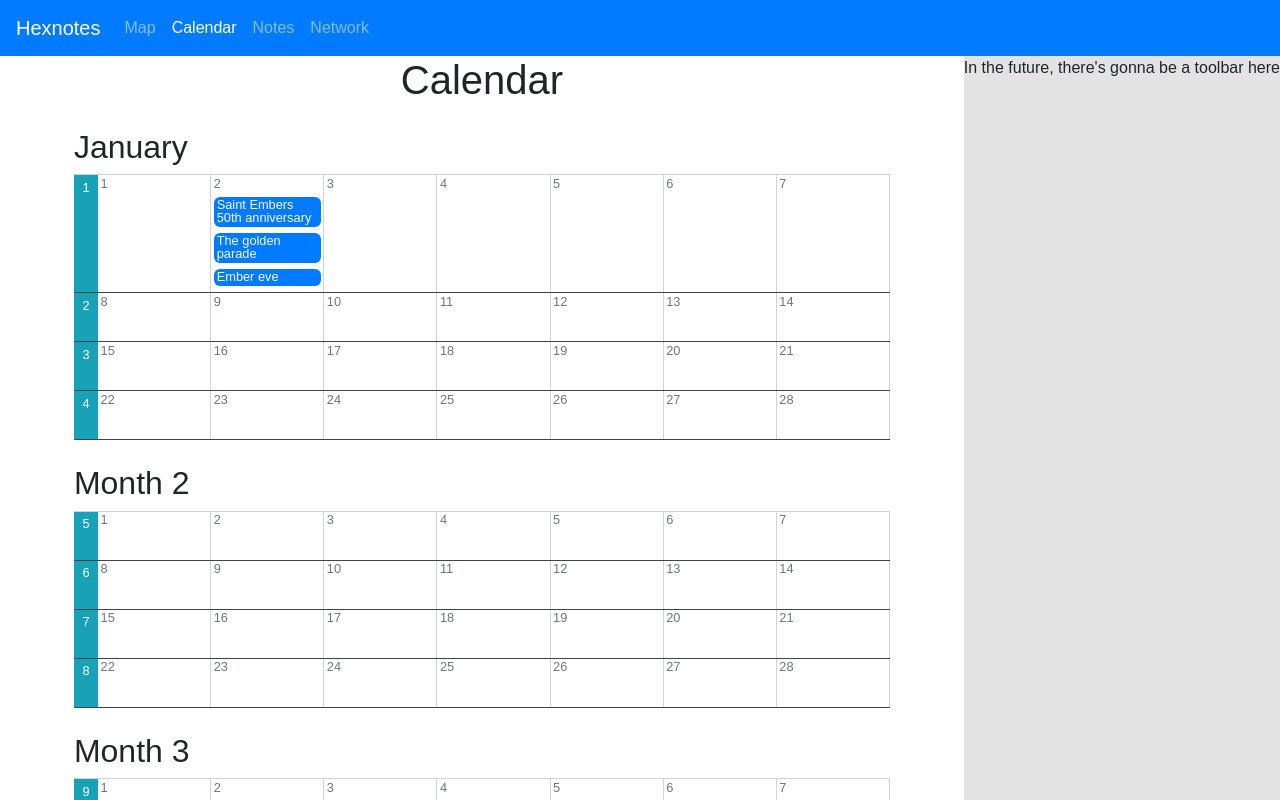
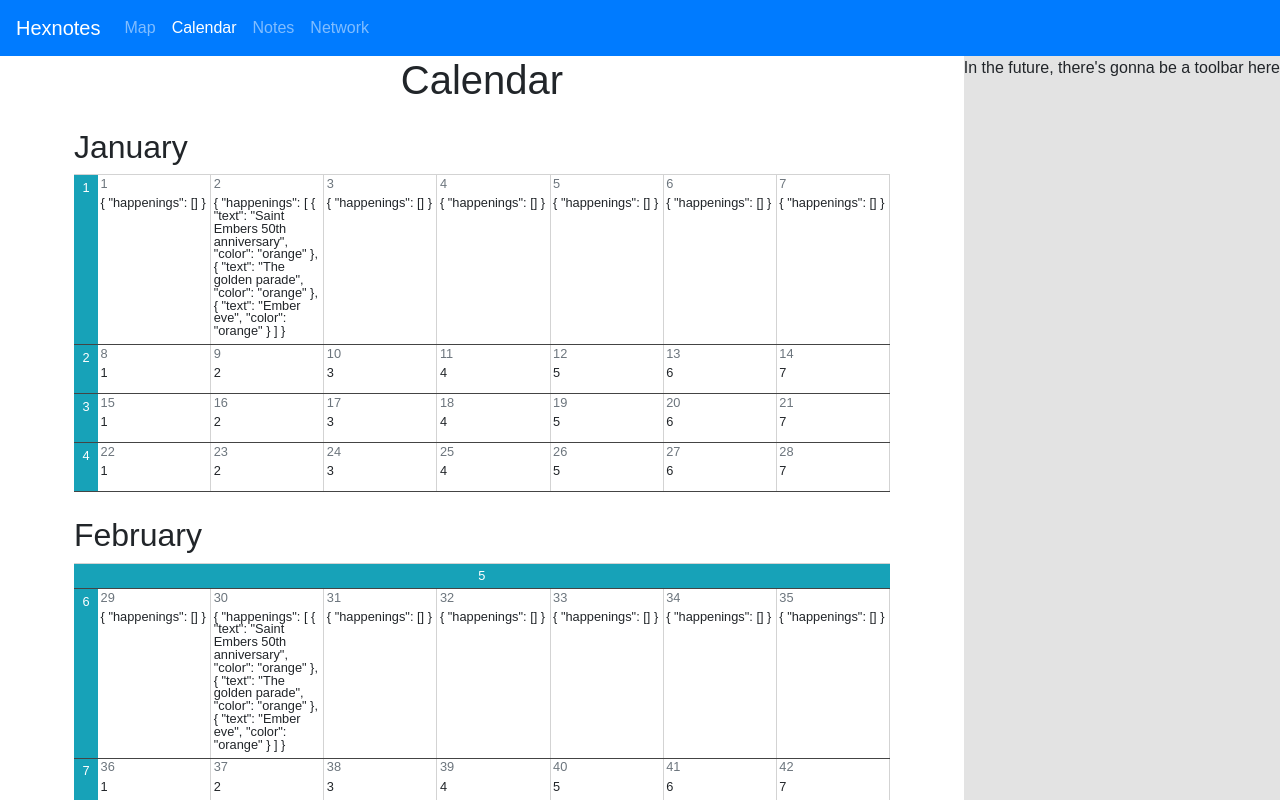
Before and after one commit to Havegum/Hexnotes, a Vue app: page /#/calendar in a window 1280 px wide. Built offline with nearby package versions, Linux system fonts and the light colour scheme; a web font is replaced by a local one.

Commit message:
split calendar by component

```diff
--- a/src/assets/sample_calendar.json
+++ b/src/assets/sample_calendar.json
@@ -50,6 +50,30 @@
               ]
             }
           ]
+        },
+        {
+          "month": "February",
+          "week_count": 4,
+          "weeks": [
+            {},
+            {
+              "day_count": 7,
+              "days": [
+                {},
+                {
+                  "happenings": [
+                    { "text": "Saint Embers 50th anniversary", "color": "orange" },
+                    { "text": "The golden parade", "color": "orange" },
+                    { "text": "Ember eve", "color": "orange" }
+                  ] },
+                {},
+                {},
+                {},
+                {},
+                {}
+              ]
+            }
+          ]
         }
       ]
     }
--- a/src/classes/Calendar.js
+++ b/src/classes/Calendar.js
@@ -26,7 +26,7 @@ class Week {
 
   constructor (options) {
     this.days.lenght = options.day_count
-    for (let i = 0; i < options.days.length; i++) {
+    for (let i = 0; options.days && i < options.days.length; i++) {
       this.days[i] = new Day(options.days[i])
     }
     this.name = options.name
@@ -75,5 +75,7 @@ export default class Calendar {
 
   constructor (options) {
     this.years = options.years.map(y => new Year(y))
+    this.standard_month_names = options.month_names
+    this.standard_day_names = options.day_names
   }
 }
--- /dev/null
+++ b/src/components/Day.vue
@@ -0,0 +1,23 @@
+<template>
+  <div class="day">
+    <p class="label">{{ dotm /*+ w*(week && week.days ? week.days.length : cal.standard_days) */}}</p>
+    <p>{{ day }}</p>
+    <!--
+    <div v-if="day && day.happenings">
+      <div v-for="happening in day.happenings">
+        <p class="bg-primary text-light pill" v-bind:style="{ backgroundColor: happening.color+'  !important' }">{{ happening.text }}</p>
+      </div>
+    </div>
+  -->
+  </div>
+</template>
+
+<script>
+export default {
+  name:'day',
+  props: ['day', 'd', 'dotm']
+}
+</script>
+
+<style lang="css">
+</style>
--- a/src/views/Calendar.vue
+++ b/src/views/Calendar.vue
@@ -1,33 +1,52 @@
 <template>
   <div id="calendar">
     <h1>Calendar</h1>
+
     <div v-for="(month, m) in cal.years[0].months" class="month">
       <h2>{{( month ? month.name : cal.standard_month_names[m] || 'Month ' + (m+1) )}}</h2>
+
       <div v-for="(week, w) in month ? month.weeks : cal.standard_weeks" class="week">
         <div class="week-num label">
           <p v-if="week && week.name">{{ week.name }}</p>
           <p v-else>{{ w+1 + m*(month ? month.weeks.length : cal.standard_weeks) }}</p>
         </div>
-        <div v-for="(day, d) in month && week ? week.days : cal.standard_days" class="day">
-          <p class="label">{{ d+1 + w*(week && week.days ? week.days.length : cal.standard_days) }}</p>
-          <div v-if="day">
-            <p v-for="happening in day.happenings" class="bg-primary text-light pill">{{ happening.text }}</p>
-          </div>
-        </div>
+
+        <Day v-for="(day, d) in month && week && week.days ? week.days : cal.standard_days"
+          :key="d"
+          :d="d"
+          :day="day"
+          :dotm="getDay(w+d)"
+        />
       </div>
     </div>
   </div>
 </template>
 
 <script>
+import Day from '@/components/Day.vue'
 import Calendar from '@/classes/Calendar.js'
 let sample_calendar = require('@/assets/sample_calendar.json')
 
 export default {
+  name:'calendar',
+  components: {
+    Day
+  },
+  methods: {
+    getDay: (function () {
+      let i = 1
+      return n => {
+        if (n==0) i = 1
+        console.log(n);
+        return i++
+      }
+    }())
+  },
+
   data: function () {
-    return {
-    }
+    return {}
   },
+
   beforeMount: function () {
     this.cal = new Calendar(sample_calendar)
     console.log(this.cal);
```
